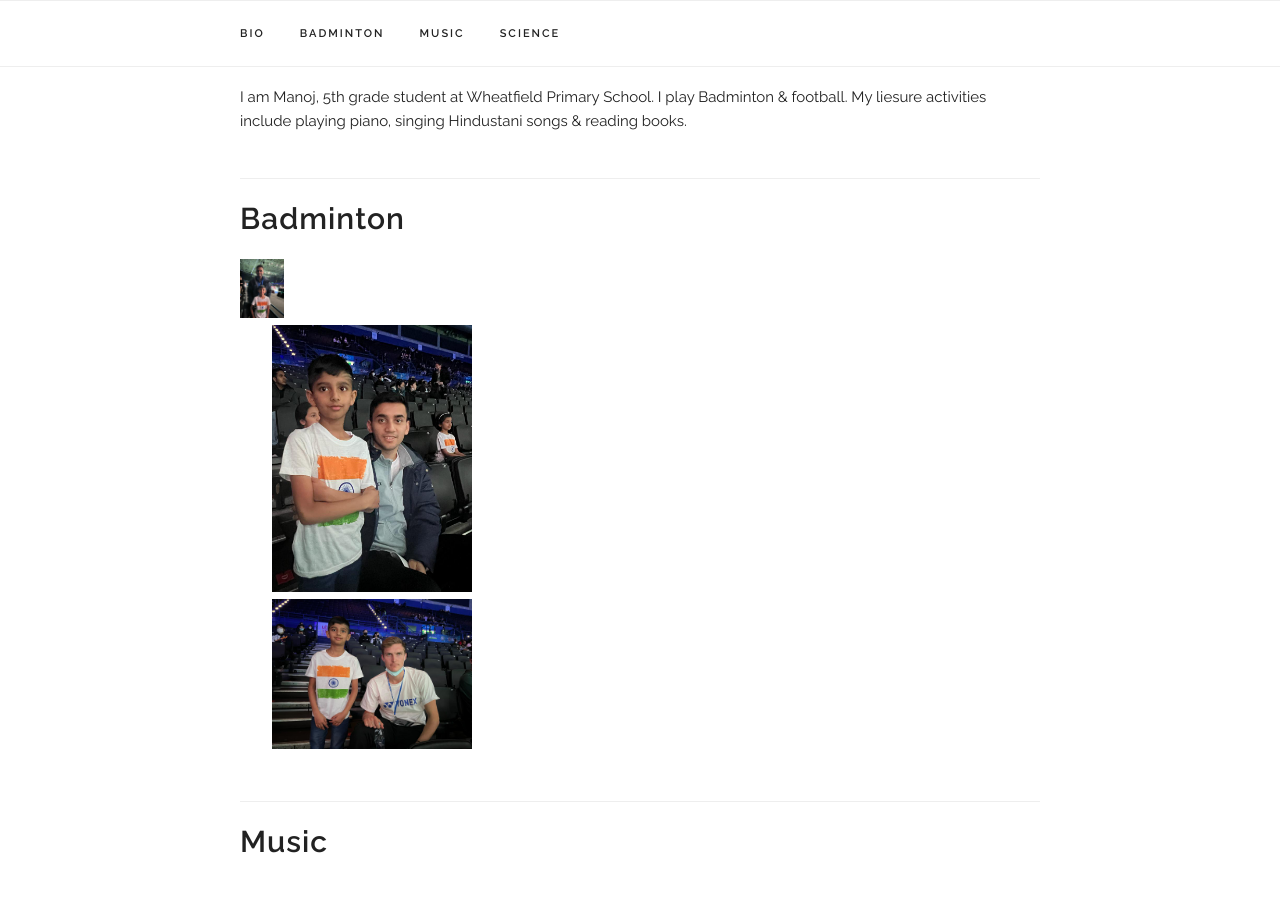
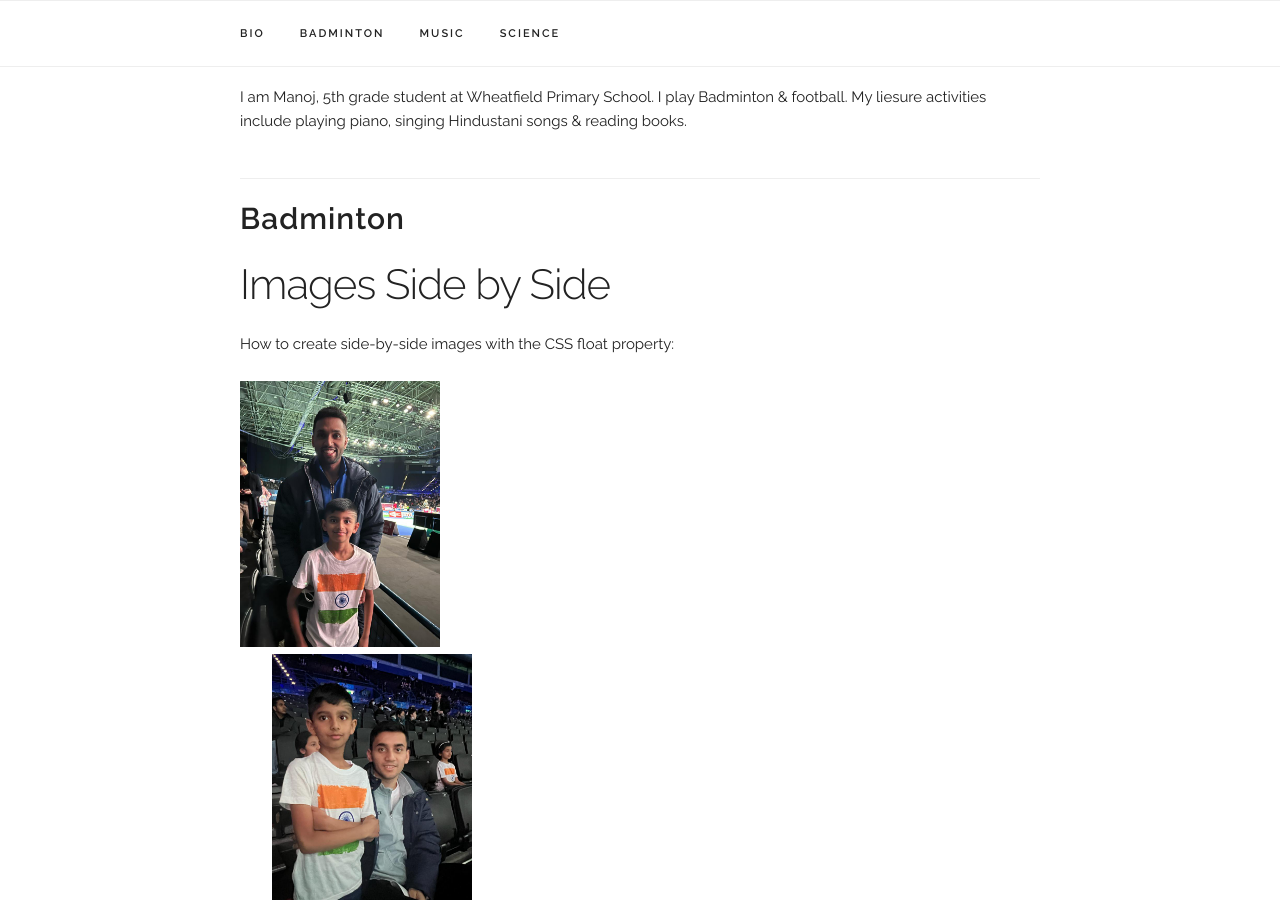
Before and after one commit to manojgosha/manojgosha.github.io, a Jekyll site: the page index.html, which Jekyll copies as it is, in a window 1280 px wide and 900 px high, scrolled down 367 px. Built offline with Jekyll 4.4.1, drawn with Linux system fonts in a browser that asks for light colours.

Commit message:
Update index.html

```diff
--- a/index.html
+++ b/index.html
@@ -103,10 +103,13 @@
 <!-- ========== BADMINTON ========== -->
 <div class="docs-section" id="Badminton">
   <h4><b>Badminton</b></h4>
-    <ul>
+
+<h2>Images Side by Side</h2>
+<p>How to create side-by-side images with the CSS float property:</p>
+
 
 <div class="row">
-  <div class="three columns">
+  <div class="column">
     <img src="./images/bad_indian.jpeg" alt="Snow" style="width:25%">
   </div>
   <div class="column">
@@ -116,8 +119,6 @@
     <img src="./images/bad_denmark.jpeg" alt="Mountains" style="width:25%">
   </div>
 </div>
-
-</ul>
 
 </div>
 
```
